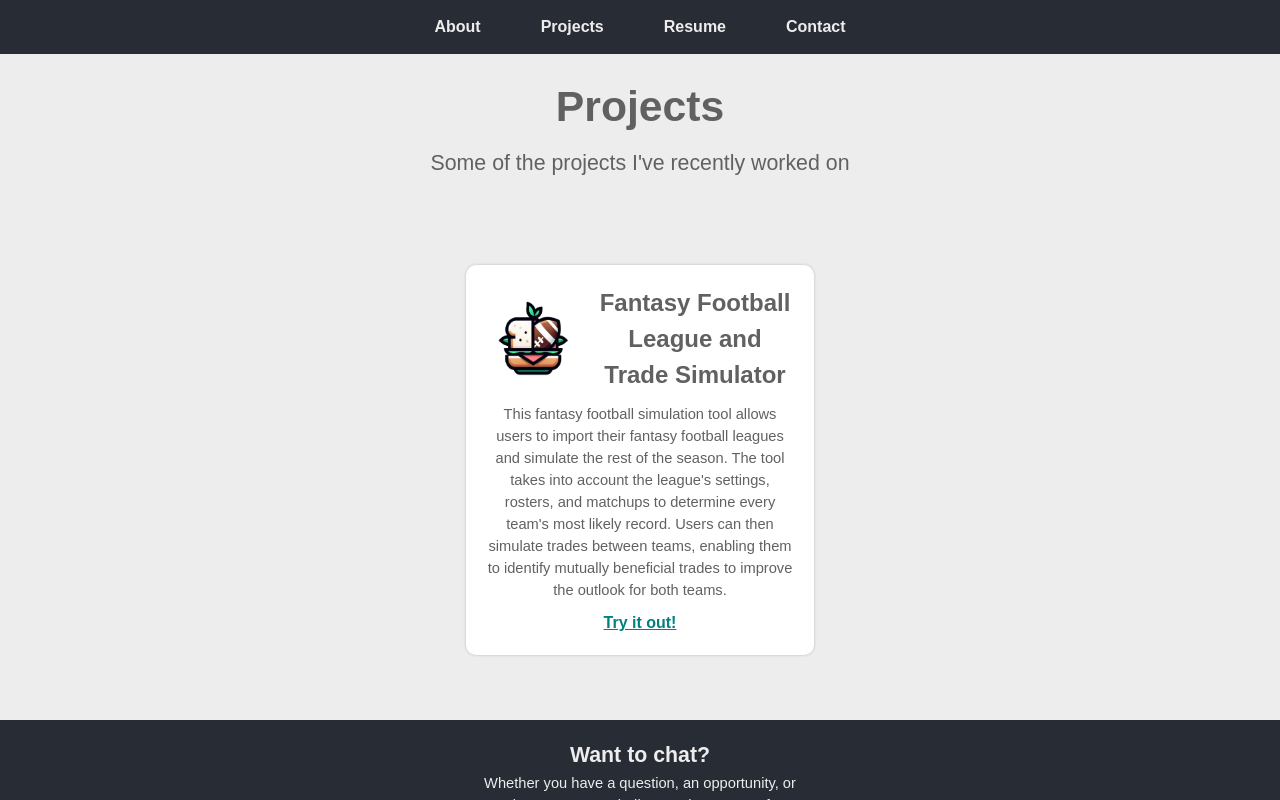
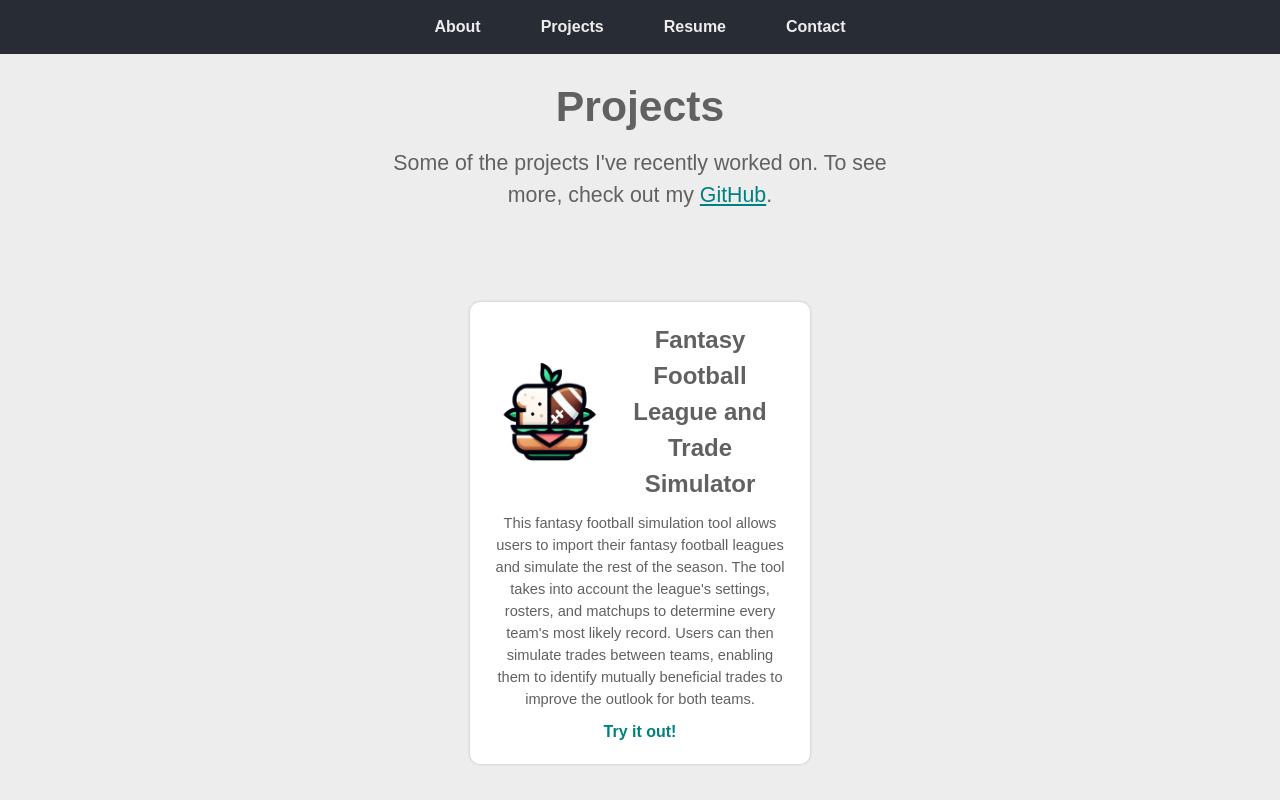
Before and after one commit to jonathan-redwine/portfolio-site, a React (Create React App) app: page / in a window 1280 px wide. Both pictures are taken after a click on the element "Projects". Shown: the top 800 px of the page. Built offline with nearby package versions, Linux system fonts and the light colour scheme.

Commit message:
More changes

```diff
--- a/src/components/Footer/Footer.js
+++ b/src/components/Footer/Footer.js
@@ -26,6 +26,7 @@ class Footer extends Component {
             </a>
           </div>
         </div>
+        <div className="footer__copyright">© 2024 Jonathan Redwine. All rights reserved.</div>
       </div>
     );
   }
--- a/src/components/Footer/Footer.scss
+++ b/src/components/Footer/Footer.scss
@@ -47,4 +47,10 @@
       }
     }
   }
+
+  &__copyright {
+    margin-top: 20px;
+    font-size: 10pt;
+    color: rgb(100, 100, 100);
+  }
 }
--- a/src/entities/about/About.scss
+++ b/src/entities/about/About.scss
@@ -1,7 +1,7 @@
 @import '../../styles/vars.scss';
 
 .about {
-  min-height: 80vh;
+  min-height: 85vh;
   width: 100%;
   display: flex;
   flex-direction: column;
--- a/src/entities/projects/Projects.js
+++ b/src/entities/projects/Projects.js
@@ -8,7 +8,13 @@ class Projects extends Component {
       <div className="projects">
         <div className="projects__summary">
           <div className="projects__summary-title">Projects</div>
-          <div className="projects__summary-description">Some of the projects I've recently worked on</div>
+          <div className="projects__summary-description">
+            Some of the projects I've recently worked on. To see more, check out my{' '}
+            <a href="https://github.com/redwine168" target="_blank" rel="noreferrer">
+              GitHub
+            </a>
+            .
+          </div>
         </div>
         <div className="projects__list">
           {/* Free Lunch */}
--- a/src/entities/projects/Projects.scss
+++ b/src/entities/projects/Projects.scss
@@ -2,7 +2,7 @@
 
 .projects {
   width: 100%;
-  min-height: 80vh;
+  min-height: 85vh;
   display: flex;
   flex-direction: column;
   justify-content: space-evenly;
@@ -27,12 +27,13 @@
     width: 80%;
     padding: 60px 30px;
     display: flex;
-    justify-content: space-evenly;
+    justify-content: center;
+    flex-wrap: wrap;
 
     &-item {
       min-width: 300px;
-      width: 30%;
-      margin: 5px;
+      width: 25%;
+      margin: 10px;
       background-color: white;
       padding: 20px;
       display: flex;
@@ -53,12 +54,11 @@
         }
 
         img {
-          min-width: 75px;
-          max-width: 75px;
-          min-height: 75px;
-          max-height: 75px;
+          min-width: 100px;
+          max-width: 100px;
+          min-height: 100px;
+          max-height: 100px;
           padding: 10px;
-          margin-right: 15px;
         }
       }
 
@@ -74,6 +74,11 @@
 
         &-link {
           font-weight: bold;
+          text-decoration: none;
+
+          &:hover {
+            text-decoration: underline;
+          }
         }
       }
     }
```
